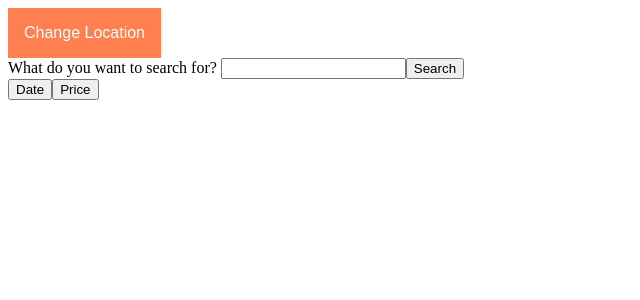
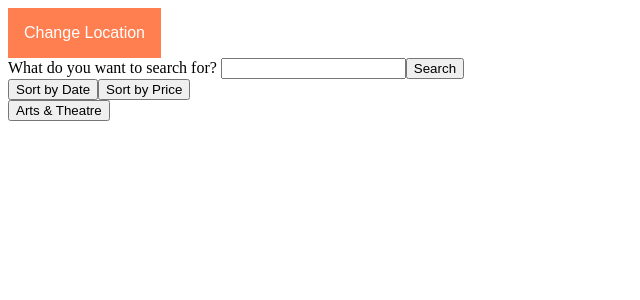
Before and after one commit to jeffrileyjr/eventAPI_Project, an Angular app: page / in a window 1280 px wide. Shown: the top 300 px of the page, without its empty margins (0-640 px from the left). Built offline with nearby package versions, Linux system fonts and the light colour scheme; no server answers.

Commit message:
added service method to fetch arts and theatre events, and button to call it

```diff
--- a/src/app/api.service.ts
+++ b/src/app/api.service.ts
@@ -6,7 +6,8 @@ import { HttpClient } from '@angular/common/http';
 })
 export class ApiService {
   ticketApiKey: string = "u0GkAWD7BmZxAM9fjkaula4mnTPTQXnX";
-  tempLocation: string = "Detroit"
+  tempLocation: string = "Detroit";
+  arts: string = "Arts & Theatre";
 
   // eventInfo: any []= [];
 
@@ -24,5 +25,7 @@ export class ApiService {
     console.log(event);
     return this.tempLocation;
   }
-
+  getArtsAndTheatre() {
+    return this.http.get(`https://app.ticketmaster.com/discovery/v2/events.json?classificationName=${this.arts}&city=${this.tempLocation}&apikey=${this.ticketApiKey}`);
+  }
 }
--- a/src/app/event-list/event-list.component.html
+++ b/src/app/event-list/event-list.component.html
@@ -1,4 +1,5 @@
 <div *ngFor="let event of eventInfo">
     <p>{{ event.name }}</p>
+    <p>{{event.dates.start.localDate}}</p>
     <img src="{{event.images[2].url}}" alt="">
   </div>
--- a/src/app/search-criteria/search-criteria.component.html
+++ b/src/app/search-criteria/search-criteria.component.html
@@ -18,8 +18,11 @@
     <button>Search</button>
   </form>
   <div>
-    <button (click)="filterByDate()">Date</button>
-    <button (click)="filterByPrice()">Price</button>
+    <button (click)="filterByDate()">Sort by Date</button>
+    <button (click)="filterByPrice()">Sort by Price</button>
+  </div>
+  <div>
+    <button (click)="fetchArtsAndTheatre()">Arts & Theatre</button>
   </div>
   <event-list
   [eventInfo] = "eventInfo"
--- a/src/app/search-criteria/search-criteria.component.ts
+++ b/src/app/search-criteria/search-criteria.component.ts
@@ -67,4 +67,12 @@ export class SearchCriteriaComponent implements OnInit {
       }
     })
   }
+  fetchArtsAndTheatre() {
+    this.apiService.getArtsAndTheatre().subscribe(response => {
+      this.eventInfo = response["_embedded"].events;
+      console.log(response);
+      return this.eventInfo;
+  });
 }
+
+}
```
